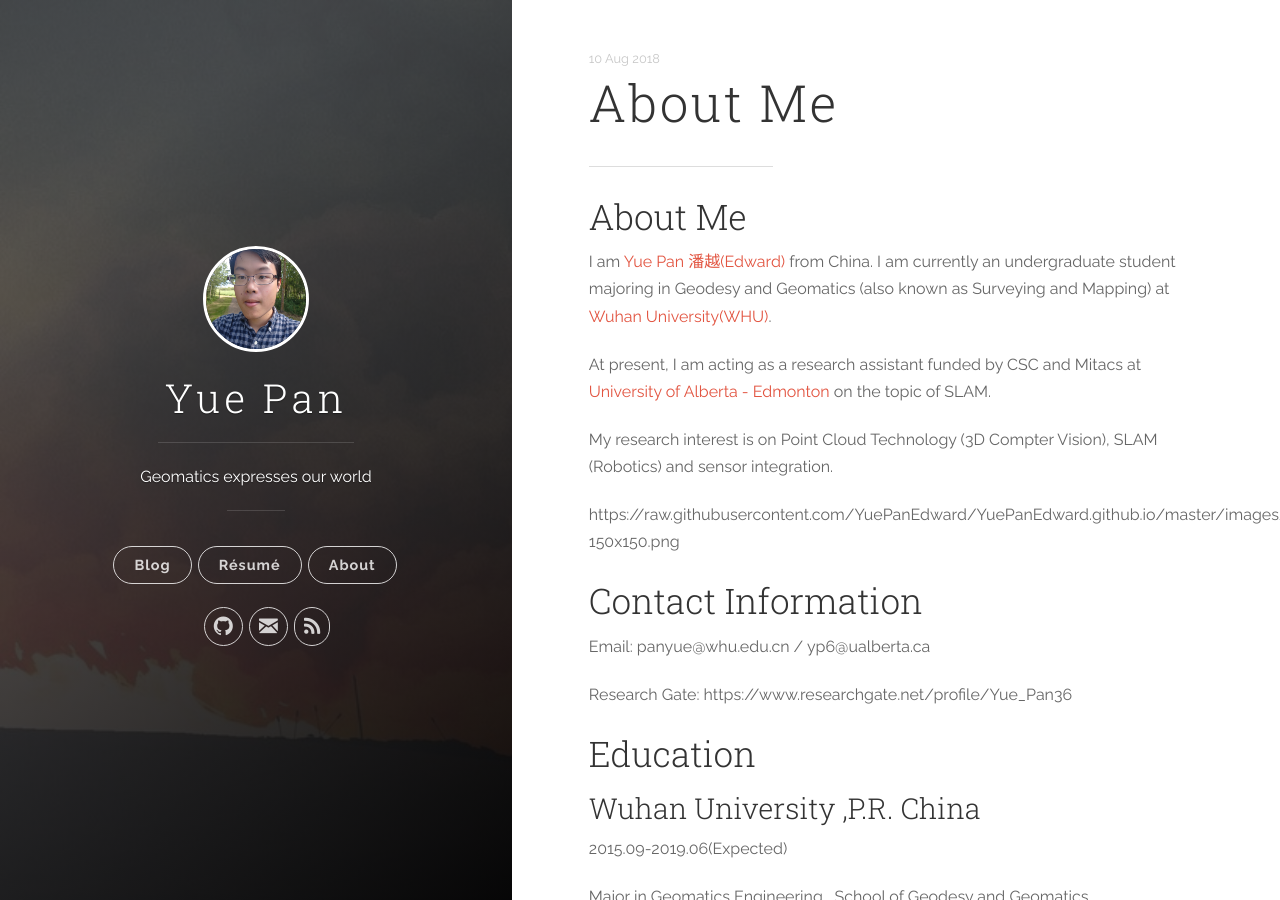
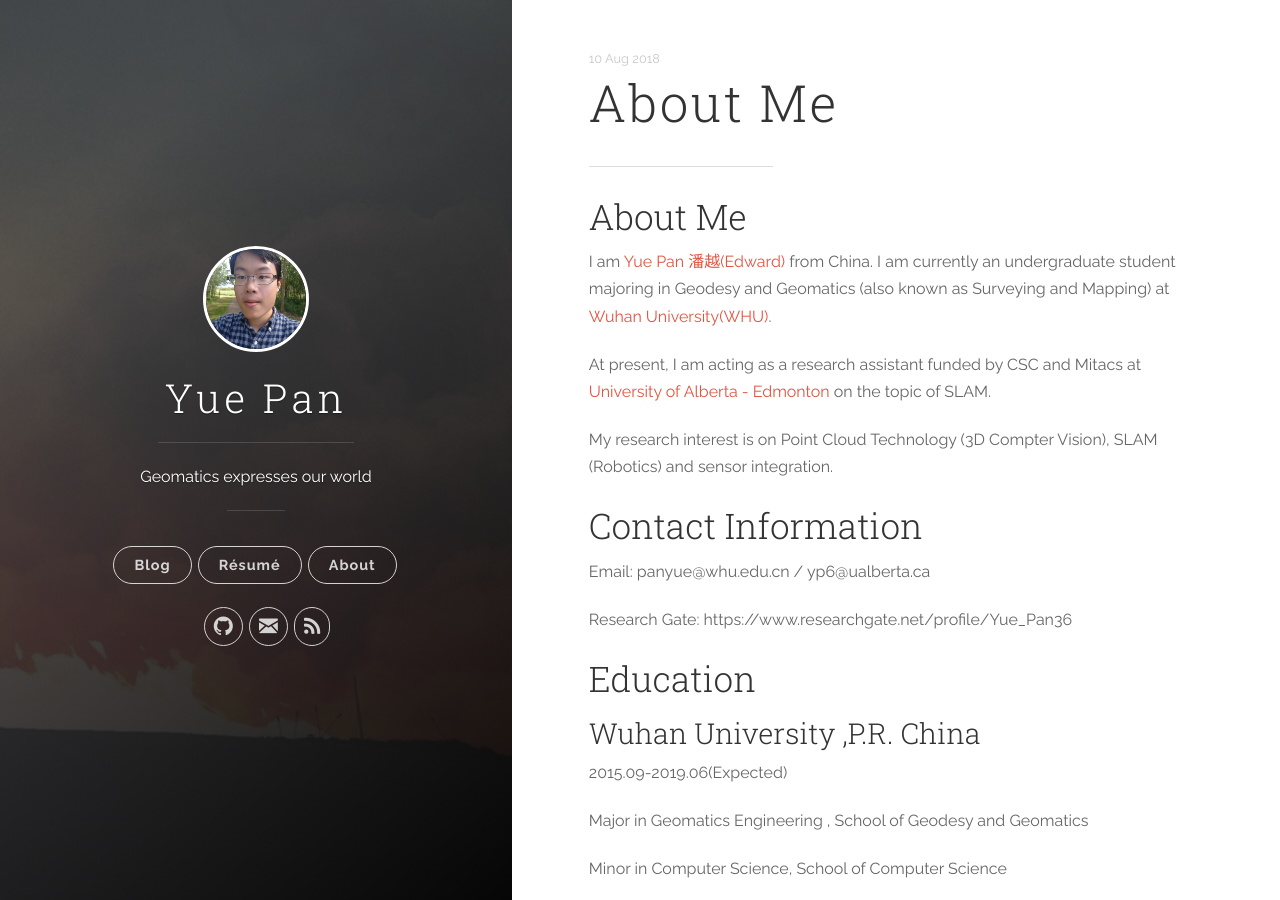
Before and after one commit to YuePanEdward/YuePanEdward.github.io, a Jekyll site: the page built from _posts/2018-08-10-about.md, in a window 1280 px wide and 900 px high. Built offline with Jekyll 4.4.1, drawn with Linux system fonts in a browser that asks for light colours; some of the changed lines change nothing that is shown.

Commit message:
Update 2018-08-10-about.md

```diff
--- a/_posts/2018-08-10-about.md
+++ b/_posts/2018-08-10-about.md
@@ -14,7 +14,7 @@ At present, I am acting as a research assistant funded by CSC and Mitacs at [Uni
 
 My research interest is on Point Cloud Technology (3D Compter Vision), SLAM (Robotics) and sensor integration.
 
-https://raw.githubusercontent.com/YuePanEdward/YuePanEdward.github.io/master/images/favicons/mstile-150x150.png
+
 
 
 ## Contact Information
```
